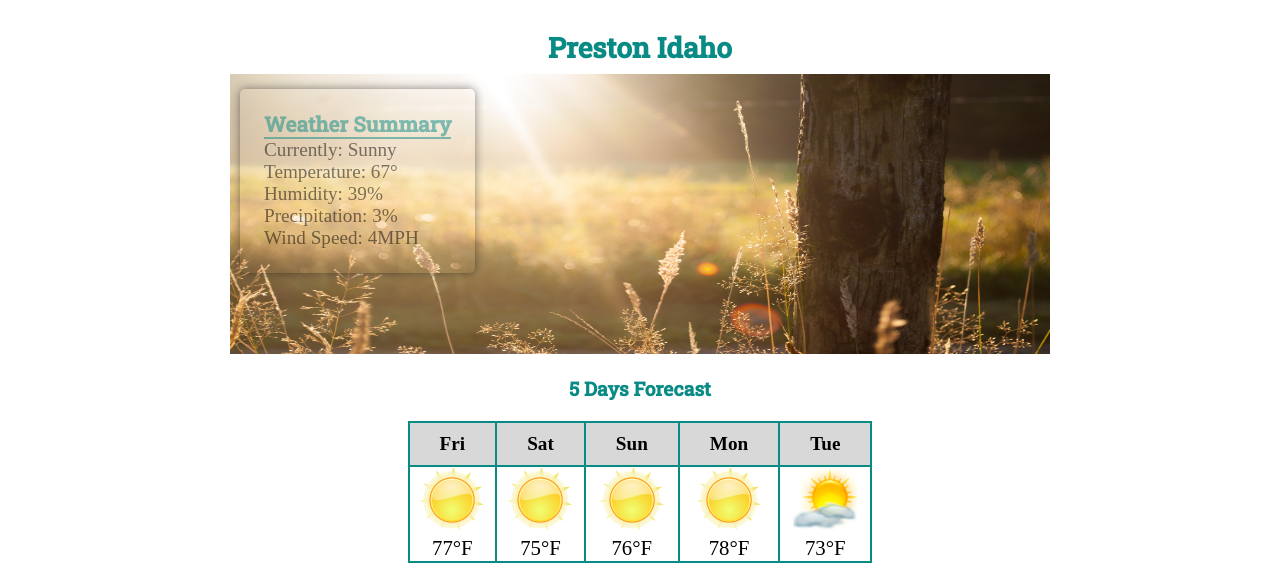
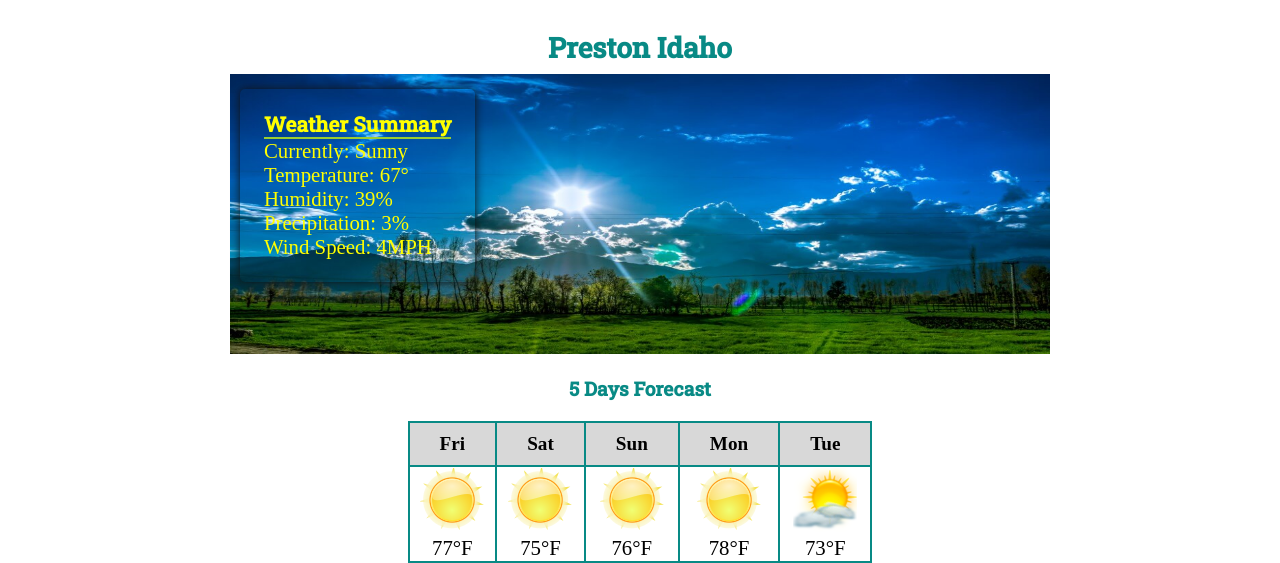
Before and after one commit to dassaperez/dassaperez.github.io, a plain HTML site: page lesson6/preston-6.html in a window 1280 px wide. Shown: the part 251-814 px from the top of the page. Drawn offline with Linux system fonts and the light colour scheme; files whose address does not match are found by name.

Commit message:
update lesson6 hero img

```diff
--- a/lesson6/CSS/small.css
+++ b/lesson6/CSS/small.css
@@ -106,12 +106,13 @@ body {
   .herodiv {margin: 10px auto;position: relative;}
   .herodiv h2 {margin: 0;
     font-size: 1.3rem;
-    border-bottom: 2px solid #088A85;
+    border-bottom: 2px solid yellowgreen;
+    color: yellow;
   }
   .herodiv p {
     margin: 0;
-    font-size: 1.2rem;
-    color: #000;
+    font-size: 1.3rem;
+    color: yellow;
      text-shadow: #000;
      text-align: left;
   }
@@ -123,7 +124,7 @@ body {
     padding: 1.5rem;
     box-shadow: 0 0 10px #111;
     border-radius: 5px;
-    opacity: .5;
+    /* opacity: .9; */
   }
 
   /*-------------------Table------------------------*/
--- a/lesson6/preston-6.html
+++ b/lesson6/preston-6.html
@@ -47,7 +47,11 @@
     <main>
       <h2>Preston Idaho</h2>
       <div class="herodiv">
-        <img src="images/banner.jpg" class="img" alt="Beautiful spring"/>
+        <picture class="herodiv">
+          <source srcset="images/banner400.jpg" media="(max-width: 400px)">
+          <source srcset="images/banner800.jpg" media="(max-width: 800px)">
+          <img src="images/banner1200.jpg" class="img" alt="Beautiful spring"/>
+        </picture>
         <section class="stats">
           <h2>Weather Summary</h2>
           <p>Currently: <span id="currently">Sunny</span></p>
```
Also changed, not shown: lesson6/images/banner1200.jpg (added), lesson6/images/banner400.jpg (added), lesson6/images/banner800.jpg (added).
